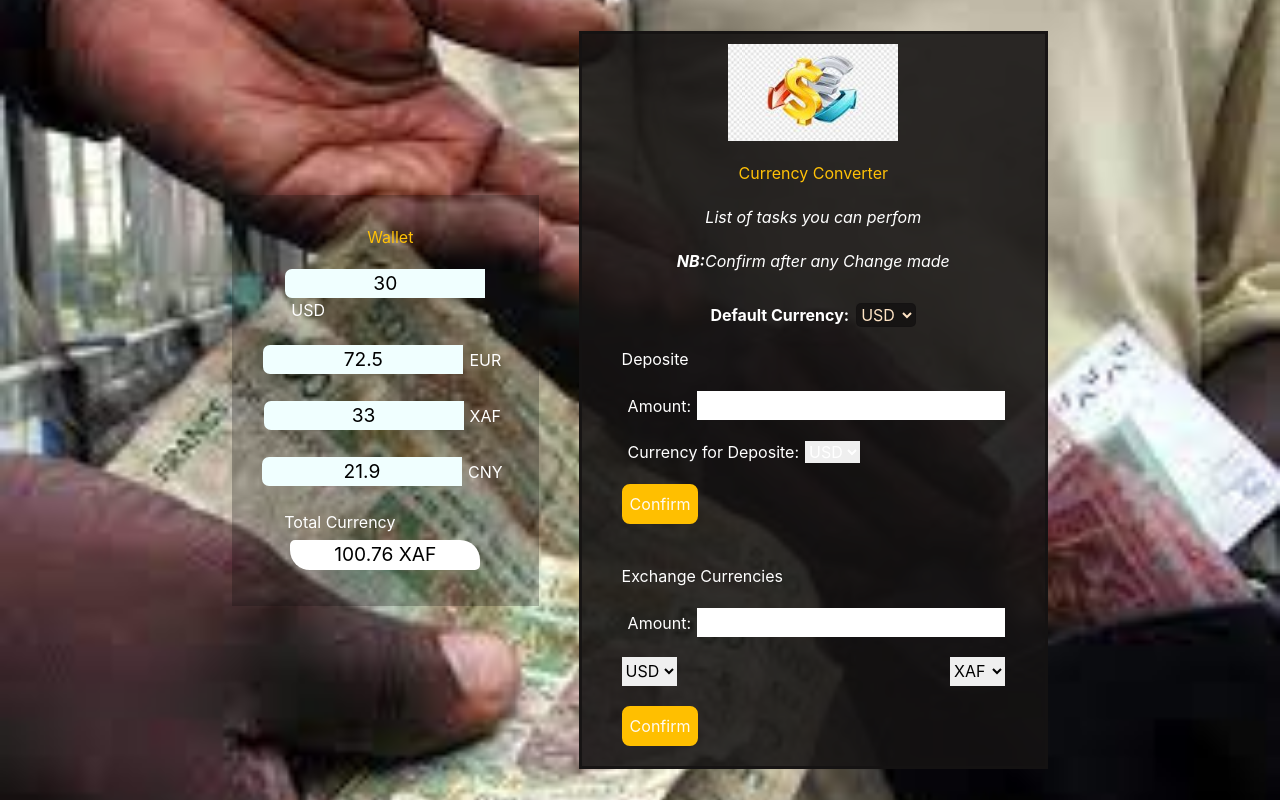
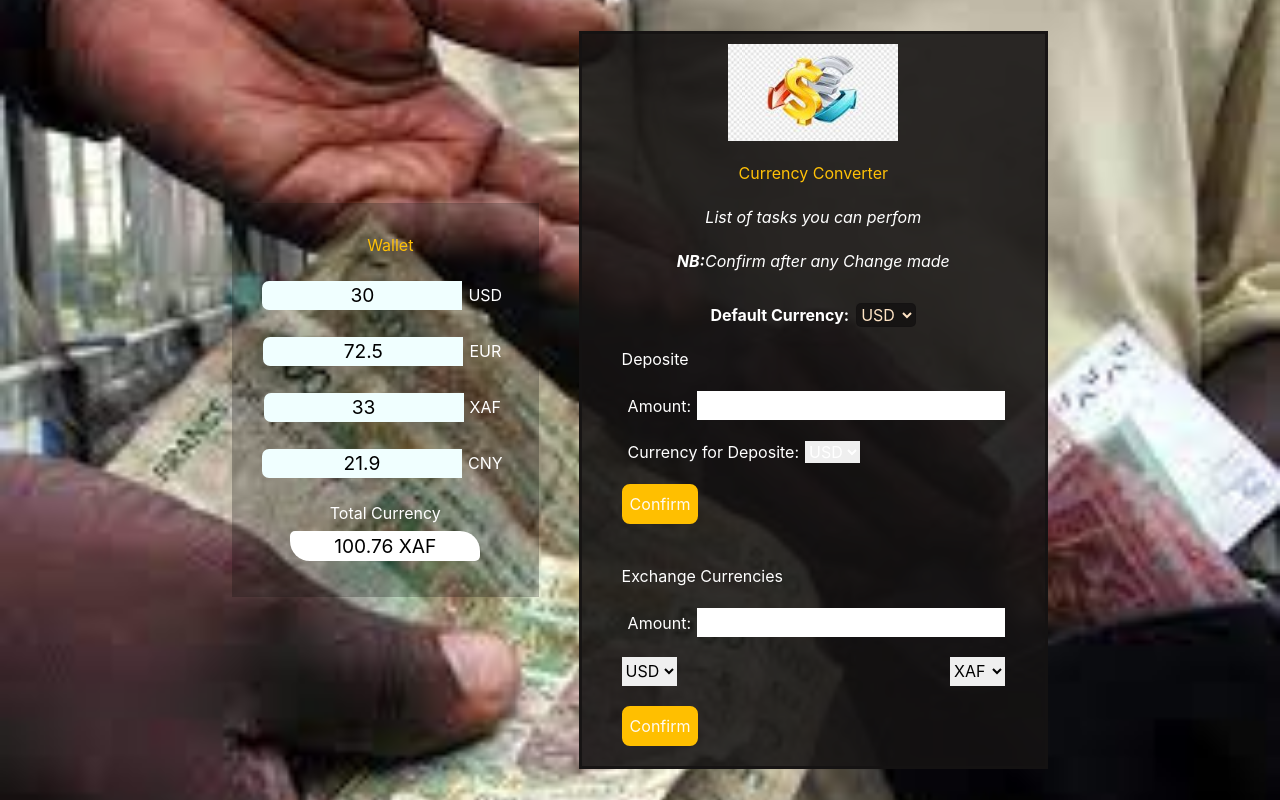
Before and after one commit to tsopsericado/currency_converter_app, a React (Create React App) app: page /currency in a window 1280 px wide. Built offline with nearby package versions, Linux system fonts and the light colour scheme; a web font is replaced by a local one.

Commit message:
some functionalities modified

```diff
--- a/src/CurrencyBox/CurrencyBox.css
+++ b/src/CurrencyBox/CurrencyBox.css
@@ -7,9 +7,18 @@
   border: 1px solid #151313e1;
 }
 
+.currency__option {
+  display: flex;
+  align-items: center;
+}
+
 .currency__options {
   display: flex;
   align-items: center;
+}
+
+.total {
+  text-align: center;
 }
 
 .main {
--- a/src/CurrencyBox/CurrencyBox.jsx
+++ b/src/CurrencyBox/CurrencyBox.jsx
@@ -1,7 +1,7 @@
 import { useContext } from "react";
-import './CurrencyBox.css';
+import "./CurrencyBox.css";
 import { QuestionContext } from "../context";
-import logo2 from '../images/logo2.png'
+import logo2 from "../images/logo2.png";
 
 function CurrencyBox() {
   //Using the providers value
@@ -122,11 +122,11 @@ function CurrencyBox() {
       } else {
         alert("Insufficient amount in wallet");
       }
-    } else if (values2.too === "EUR ") {
+    } else if (values2.too === "CNY") {
       if (values2.from === "XAF" && values2.deposite < message3) {
         const val1 = message3 - values2.deposite;
         setMessage3(val1);
-        setMessage2(message4 + val1 * 0.01);
+        setMessage4(message4 + val1 * 0.01);
       } else if (values2.from === "USD" && values2.deposite < message1) {
         const val1 = message1 - values2.deposite;
         setMessage1(val1);
@@ -193,7 +193,7 @@ function CurrencyBox() {
         </div>
 
         <div>
-          <h3>Total Currency</h3>
+          <h3 className="total">Total Currency</h3>
           <div className="total__currency">{total}</div>
         </div>
       </div>
@@ -227,7 +227,7 @@ function CurrencyBox() {
           </div>
           <div>
             <span>Currency for Deposite:</span>
-            <select name="currency" id="currencices2">
+            <select className="currency" id="currencices2">
               <option value="USD">USD</option>
               <option value="EUR">EUR</option>
               <option value="XAF">XAF</option>
@@ -244,7 +244,7 @@ function CurrencyBox() {
           <h3 className="right__headings">Exchange Currencies</h3>
           <div>
             <span>Amount:</span>
-            <input type="number" name="deposite" className="right-input"/>
+            <input type="number" name="deposite" className="right-input" />
           </div>
           <div className="exchanger">
             <select name="from" id="currencies2">
```
